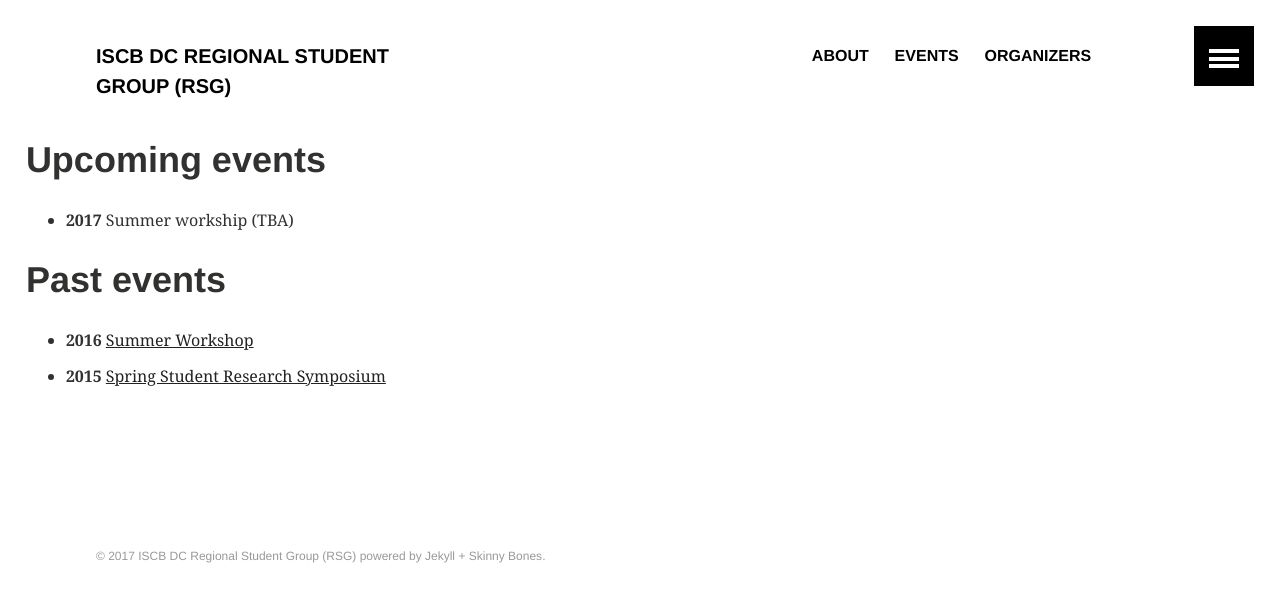
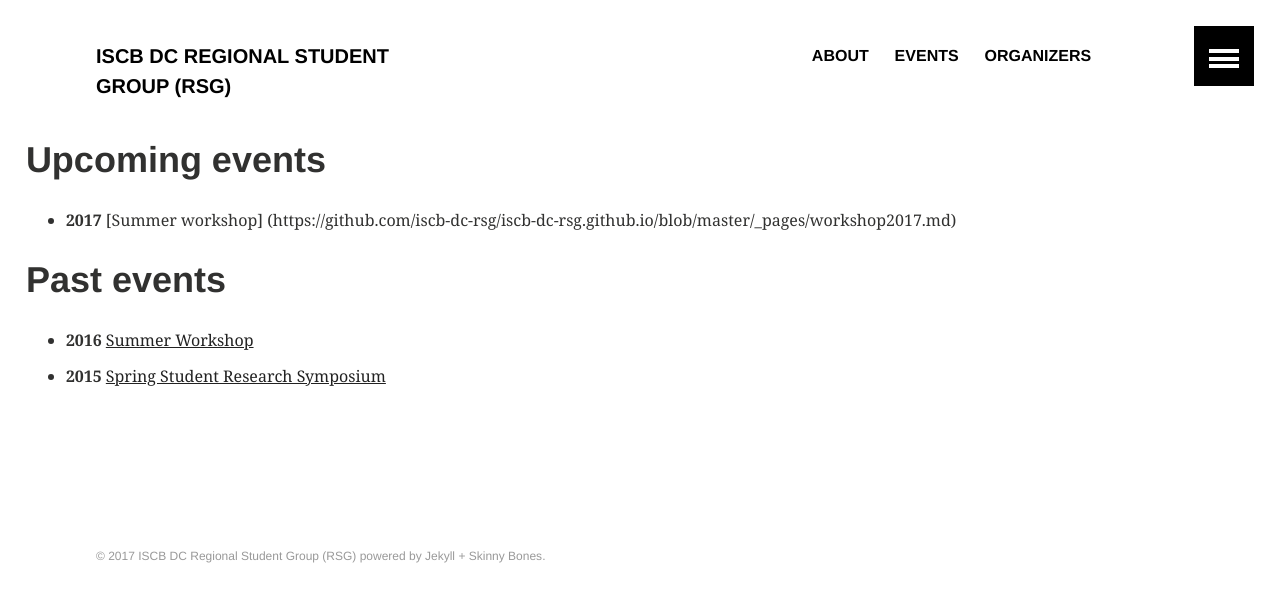
Before and after one commit to iscb-dc-rsg/iscb-dc-rsg.github.io, a Jekyll site: the page built from _pages/events.md, in a window 1280 px wide. Shown: the top 602 px of the page. Built offline with Jekyll 4.4.1, drawn with Linux system fonts in a browser that asks for light colours; our own code applies the rules of GitHub Pages for plain Markdown files.

Commit message:
Update events.md

```diff
--- a/_pages/events.md
+++ b/_pages/events.md
@@ -5,7 +5,7 @@
 
 # Upcoming events
 
-- **2017** Summer workship (TBA)
+- **2017** [Summer workshop] (https://github.com/iscb-dc-rsg/iscb-dc-rsg.github.io/blob/master/_pages/workshop2017.md)
 
 # Past events
 
```
